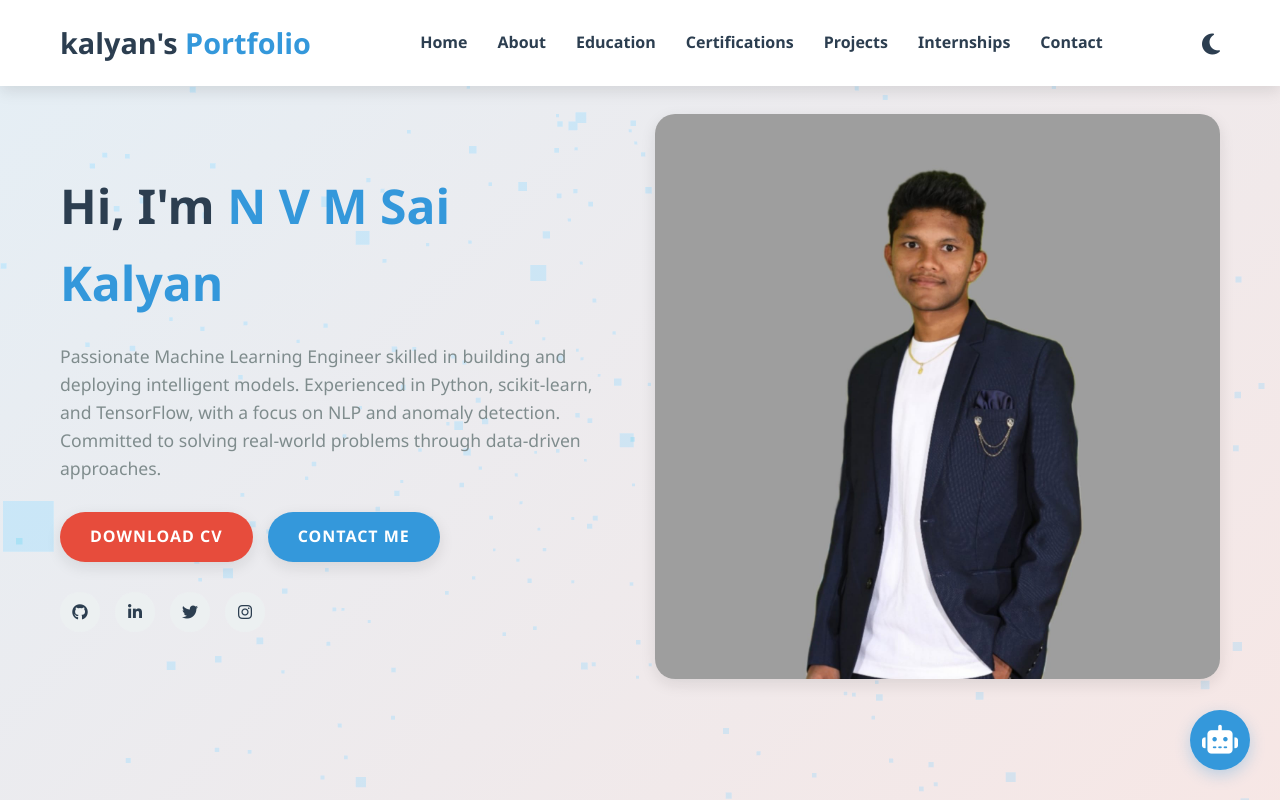
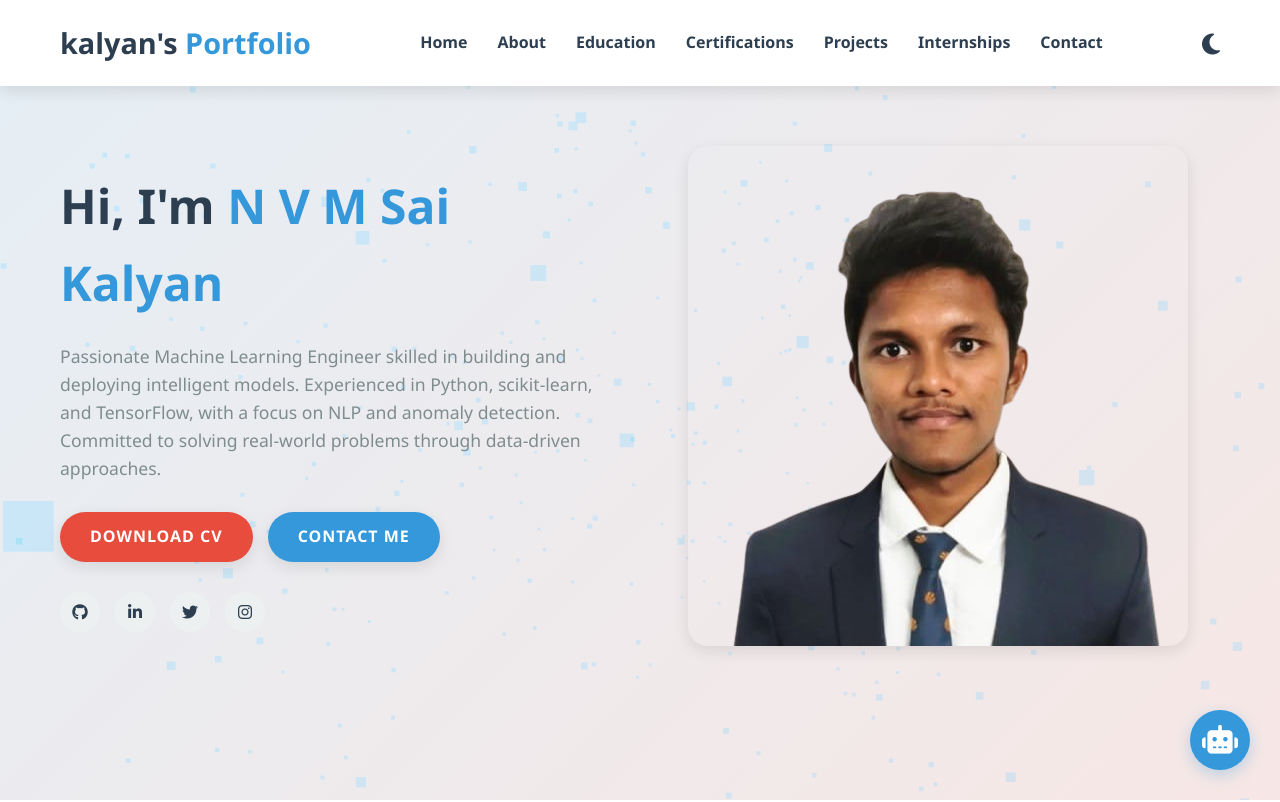
Before and after one commit to kalyanappari/Personal-Portfolio, a plain HTML site: page index.html in a window 1280 px wide. Shown: the top 802 px of the page. Drawn offline with nearby package versions, Linux system fonts and the light colour scheme.

Commit message:
Update index.html

```diff
--- a/index.html
+++ b/index.html
@@ -56,7 +56,7 @@
                     </div>
                 </div>
                 <div class="hero-image">
-                    <img src="img/projects/me.jpg" alt="Profile Image">
+                    <img src="img/projects/me3.png" alt="Profile Image">
                 </div>
             </div>
         </div>
```
